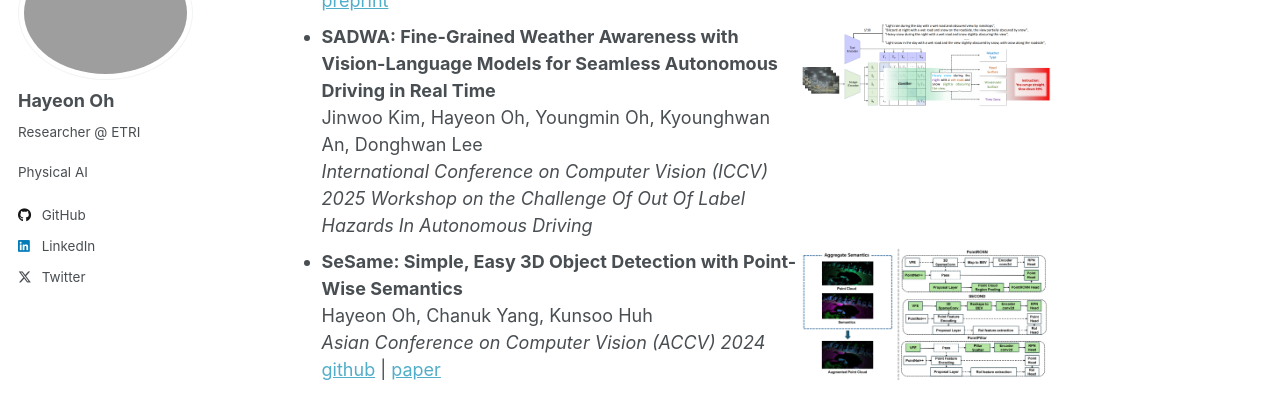
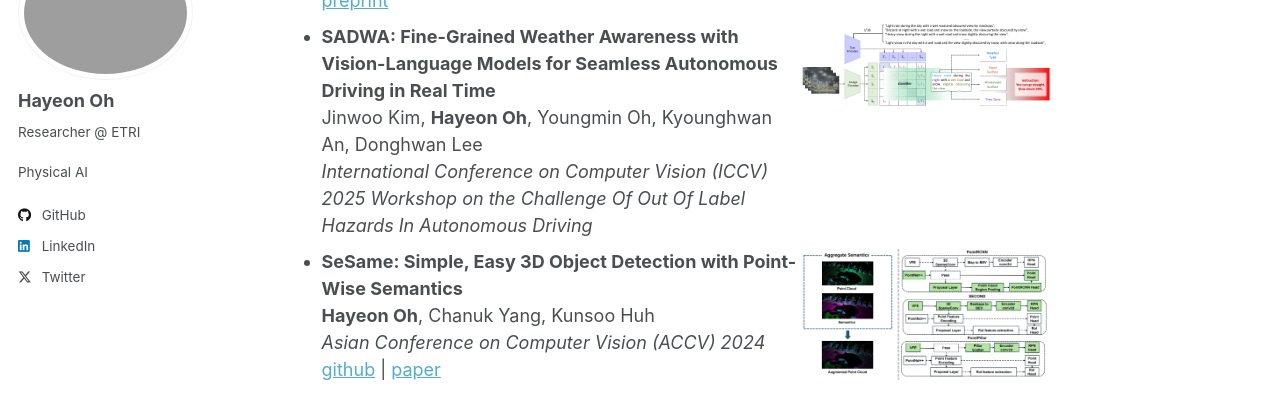
Before and after one commit to OPhD-hahao/OPhD-hahao.github.io, a Jekyll site: the page built from _pages/about.md, in a window 1280 px wide and 900 px high, scrolled down 396 px. Shown: the part 153-568 px from the top of the window. Built offline with Jekyll 4.4.1, drawn with Linux system fonts in a browser that asks for light colours; a script that is not in the unit is left out.

```diff
--- a/_pages/about.md
+++ b/_pages/about.md
@@ -15,7 +15,7 @@
 - <div style="display: flex; align-items: flex-start; justify-content: space-between;">
     <div>
       <b>LaViPlan: Language-Guided Visual Path Planning with RLVR</b><br/>
-      Hayeon Oh<br/>
+      <b>Hayeon Oh</b><br/>
       <i>International Conference on Computer Vision (ICCV) 2025 Workshop on the Challenge Of Out Of Label Hazards In Autonomous Driving</i><br/>
       <a href="https://arxiv.org/abs/2507.12911">preprint</a>
     </div>
@@ -25,7 +25,7 @@
 - <div style="display: flex; align-items: flex-start; justify-content: space-between;">
     <div>
       <b>SADWA: Fine-Grained Weather Awareness with Vision-Language Models for Seamless Autonomous Driving in Real Time</b><br/>
-      Jinwoo Kim, Hayeon Oh, Youngmin Oh, Kyounghwan An, Donghwan Lee<br/>
+      Jinwoo Kim, <b>Hayeon Oh</b>, Youngmin Oh, Kyounghwan An, Donghwan Lee<br/>
       <i>International Conference on Computer Vision (ICCV) 2025 Workshop on the Challenge Of Out Of Label Hazards In Autonomous Driving</i>
     </div>
     <img src="../assets/papers/sadwa.png" width="250px" />
@@ -34,7 +34,7 @@
 - <div style="display: flex; align-items: flex-start; justify-content: space-between;">
     <div>
       <b>SeSame: Simple, Easy 3D Object Detection with Point-Wise Semantics</b><br/>
-      Hayeon Oh, Chanuk Yang, Kunsoo Huh<br/>
+      <b>Hayeon Oh</b>, Chanuk Yang, Kunsoo Huh<br/>
       <i>Asian Conference on Computer Vision (ACCV) 2024</i><br/>
       <a href="https://github.com/OPhD-hahao/SeSame">github</a> | <a href="https://openaccess.thecvf.com/content/ACCV2024/html/O_SeSame_Simple_Easy_3D_Object_Detection_with_Point-Wise_Semantics_ACCV_2024_paper.html">paper</a>
     </div>
```
